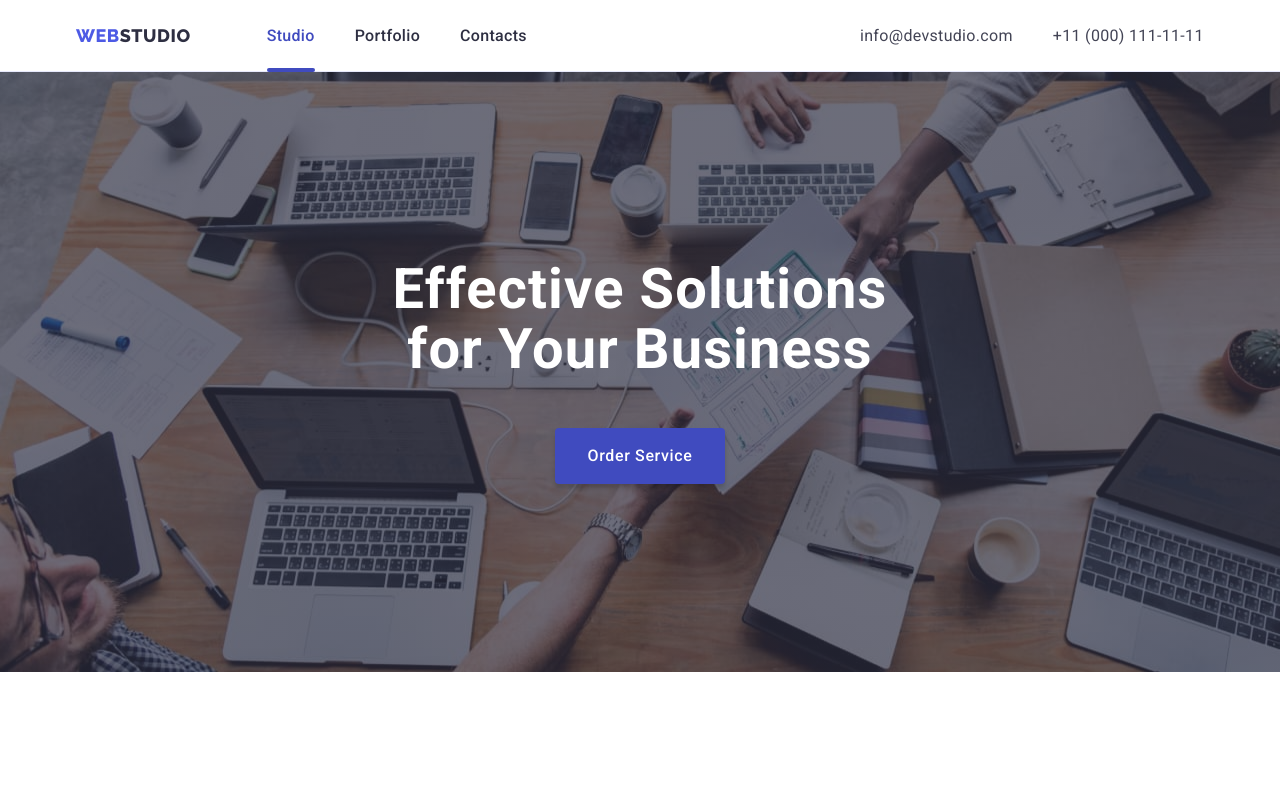
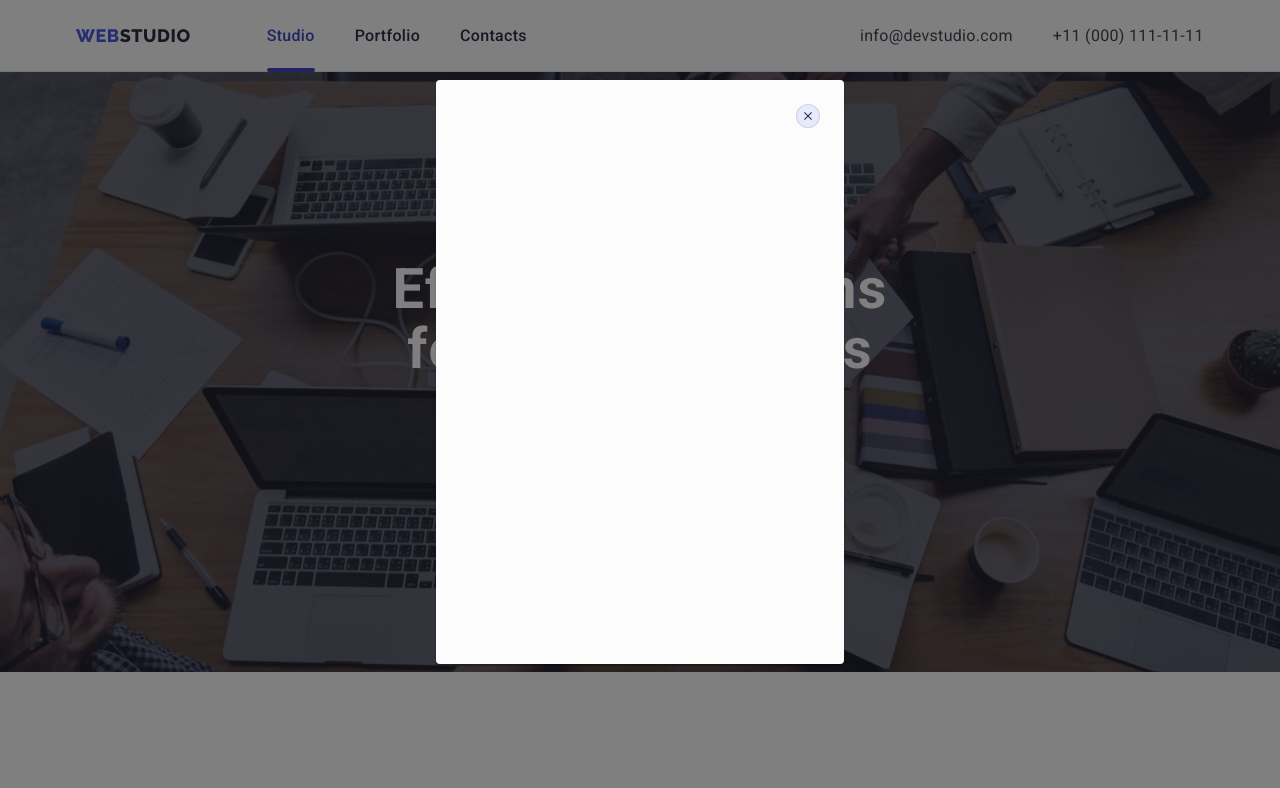
Before and after one commit to oleksandr-romashko/goit-markup-hw-04, a plain HTML site: page index.html in a window 1280 px wide. Both pictures are taken after a click on the button "Order Service". Shown: the top 788 px of the page. Drawn offline with nearby package versions, Linux system fonts and the light colour scheme.

Commit message:
Add modal window for main page order button

```diff
--- a/css/styles.css
+++ b/css/styles.css
@@ -11,6 +11,7 @@
   --menu-item-color: #2e2f42;
   --hero-bg-color: #2e2f42;
   --title-color: #2e2f42;
+  --modal-window-interactive-element-color: #2e2f42;
   /* SLATE - Text - on design layout color */
   --primary-color-black: #434455;
   /* WHITE - White background - on design layout color */
@@ -25,6 +26,8 @@
   --accent-color-green: #31d0aa;
   /* OCEAN - Pressed state - on design layout color */
   --active-element-color: #404bbf;
+  /* Modal window */
+  --modal-window-bg: #fcfcfc;
 
   /*---------  FONT STYLES  ------*/
 
@@ -660,3 +663,68 @@ body {
 .project-card-link:focus .overlay {
   transform: translateY(0%);
 }
+
+/*---------  BACKDROP  ---------*/
+
+.backdrop {
+  position: fixed;
+  top: 0;
+  left: 0;
+  z-index: 999;
+  width: 100%;
+  height: 100%;
+  background-color: rgba(0, 0, 0, 0.5);
+  transition: opacity var(--transition-duration) var(--transition-function),
+    visibility var(--transition-duration) var(--transition-function);
+}
+
+.is-hidden {
+  opacity: 0;
+  visibility: hidden;
+  pointer-events: none;
+}
+
+/*-------  MODAL WINDOW  -------*/
+
+.modal {
+  position: absolute;
+  top: 80px;
+  left: 50%;
+  transform: translateX(-50%);
+  margin: 0 auto;
+  width: 408px;
+  height: 584px;
+
+  border-radius: 4px;
+  background-color: var(--modal-window-bg);
+  box-shadow: 0px 2px 1px 0px rgba(0, 0, 0, 0.2),
+    0px 1px 3px 0px rgba(0, 0, 0, 0.12), 0px 1px 1px 0px rgba(0, 0, 0, 0.14);
+}
+
+.close-btn {
+  position: absolute;
+  top: 24px;
+  right: 24px;
+  width: 24px;
+  height: 24px;
+  padding: 0;
+  line-height: 0;
+  border: 1px solid rgba(0, 0, 0, 0.1);
+  border-radius: 50%;
+  background-color: var(--primary-accent-color);
+  transition: border-color var(--transition-duration) var(--transition-function),
+    background-color var(--transition-duration) var(--transition-function);
+}
+
+.close-btn:active {
+  border-color: transparent;
+  background-color: var(--active-element-color);
+}
+
+.close-btn-icon {
+  position: absolute;
+  top: 50%;
+  left: 50%;
+  transform: translate(-50%, -50%);
+  fill: var(--modal-window-interactive-element-color);
+}
--- a/index.html
+++ b/index.html
@@ -56,7 +56,7 @@
     <section class="hero">
       <div class="container">
         <h1 class="page-title">Effective Solutions for&nbsp;Your Business</h1>
-        <button class="order-btn basic-btn" type="button">Order Service</button>
+        <button class="order-btn basic-btn" type="button" data-modal-open>Order Service</button>
       </div>
     </section>
 
@@ -339,6 +339,20 @@
       </div>
     </div>
   </footer>
+
+  <!-- BACKDROP WITH MODAL WINDOW -->
+  <div class="backdrop is-hidden" data-modal>
+    <div class="modal">
+      <button class="close-btn" type="button" data-modal-close>
+        <svg class="close-btn-icon" width="8" height="8" aria-label="Modal window close button icon">
+          <use href="./images/icons.svg#icon-close-cross"></use>
+        </svg>
+      </button>
+    </div>
+  </div>
+
+  <!-- MODAL WINDOW SCRIPT -->
+  <script src="./js/modal.js"></script>
 </body>
 
 </html>
--- /dev/null
+++ b/js/modal.js
@@ -0,0 +1,15 @@
+// This script shows and hides modal window
+(() => {
+  const refs = {
+    openModalBtn: document.querySelector("[data-modal-open]"),
+    closeModalBtn: document.querySelector("[data-modal-close]"),
+    modal: document.querySelector("[data-modal]"),
+  };
+
+  refs.openModalBtn.addEventListener("click", toggleModal);
+  refs.closeModalBtn.addEventListener("click", toggleModal);
+
+  function toggleModal() {
+    refs.modal.classList.toggle("is-hidden");
+  }
+})();
```
